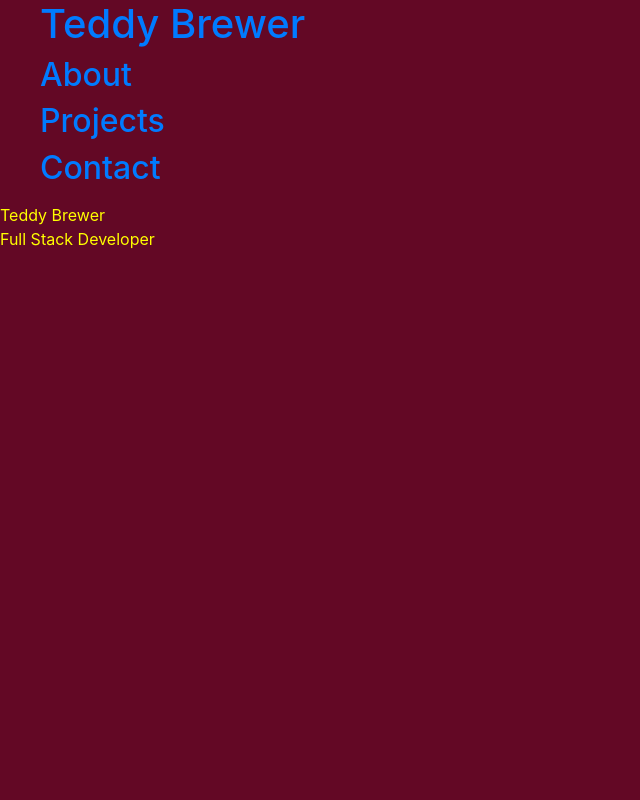
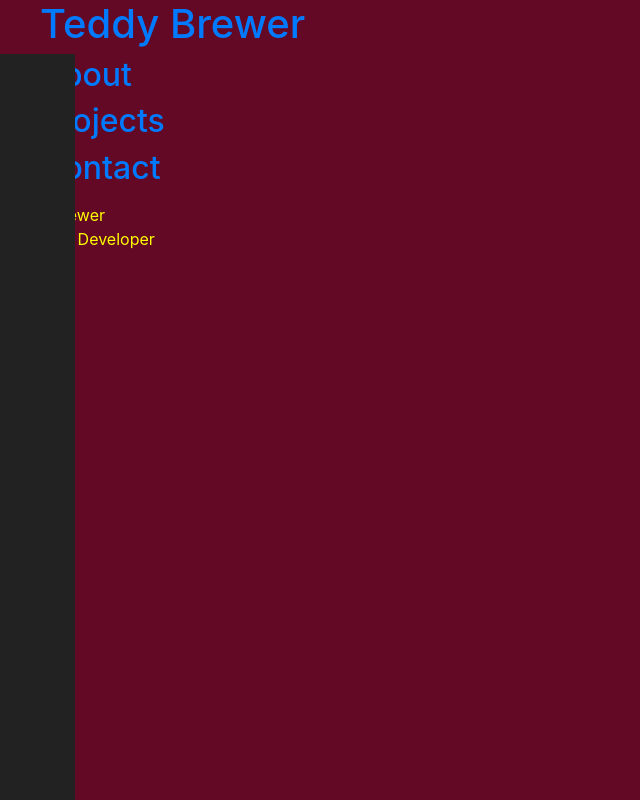
Before and after one commit to Toganas/reactolio, a React (Create React App) app in the folder client/: page / in a window 1280 px wide. Shown: the whole page, without its empty margins (0-640 px from the left). Built offline with nearby package versions, Linux system fonts and the light colour scheme.

Commit message:
Started creation of Sidebar

```diff
--- a/client/src/App.js
+++ b/client/src/App.js
@@ -2,6 +2,7 @@ import React, { Fragment } from 'react';
 import { BrowserRouter as Router, Route, Switch } from 'react-router-dom'
 import 'bootstrap/dist/css/bootstrap.min.css';
 import Navbar from './components/layout/Navbar'
+import Sidebar from './components/layout/Sidebar'
 import Landing from './components/layout/Landing'
 import About from './components/layout/About'
 import Projects from './components/layout/Projects'
@@ -14,6 +15,7 @@ const App = () => {
     <Router>
       <Fragment>
         <Navbar />
+        <Sidebar />
         <Route exact path="/" component={Landing} />
         <Switch>
           <Route exact path="/about" component={About} />
--- /dev/null
+++ b/client/src/components/layout/Sidebar.js
@@ -0,0 +1,34 @@
+import React from 'react'
+import { render } from 'react-dom'
+import styled from 'styled-components'
+/* This defines the actual bar going down the screen */
+const StyledSideNav = styled.div`
+  position: fixed;
+  height: 100%;
+  width: 75px;
+  z-index: 1;
+  top: 3.4em;
+  background-color: #222;
+  overflow-x: hidden;
+  padding-top: 10px;
+`;
+class SideNav extends React.Component {
+    render() {
+        return (
+            <StyledSideNav>
+
+            </StyledSideNav>
+        )
+    }
+
+}
+
+export const Sidebar = () => {
+    return (
+        <SideNav>
+
+        </SideNav>
+    )
+}
+
+export default Sidebar
```
